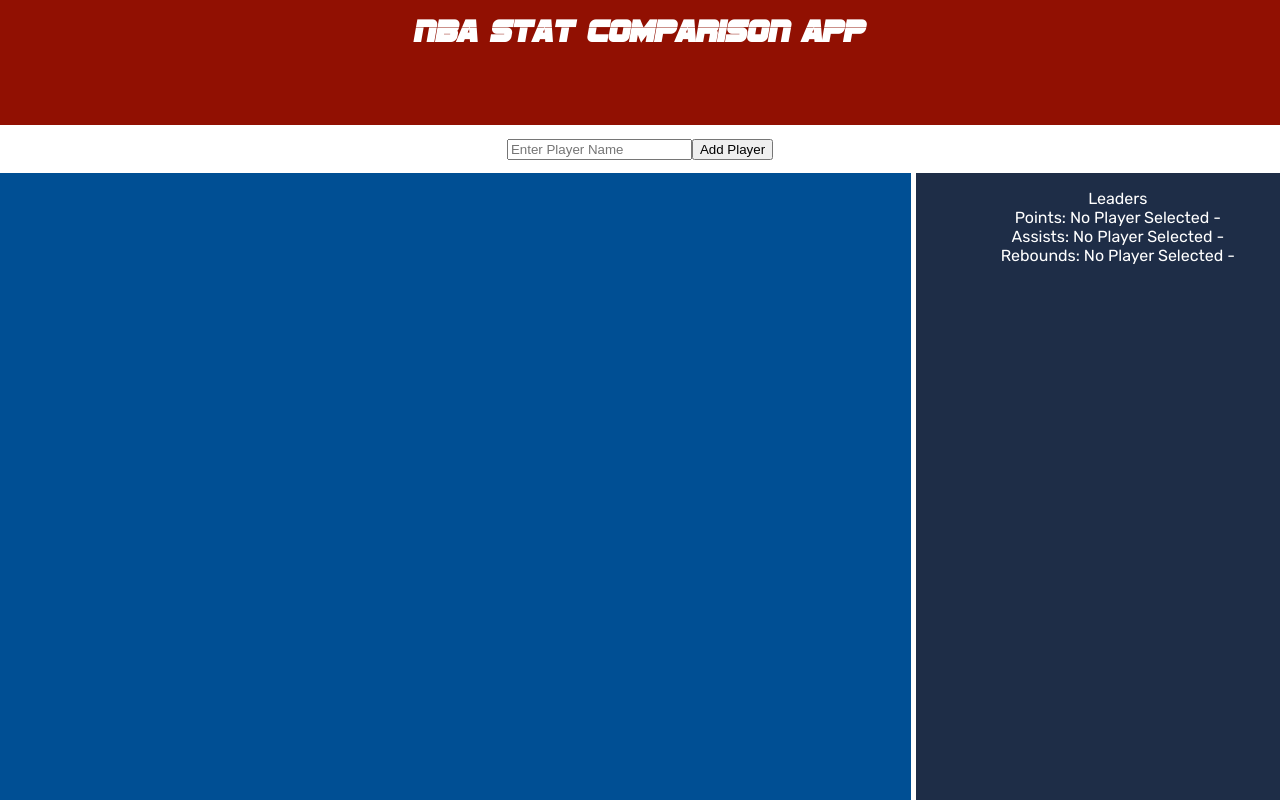
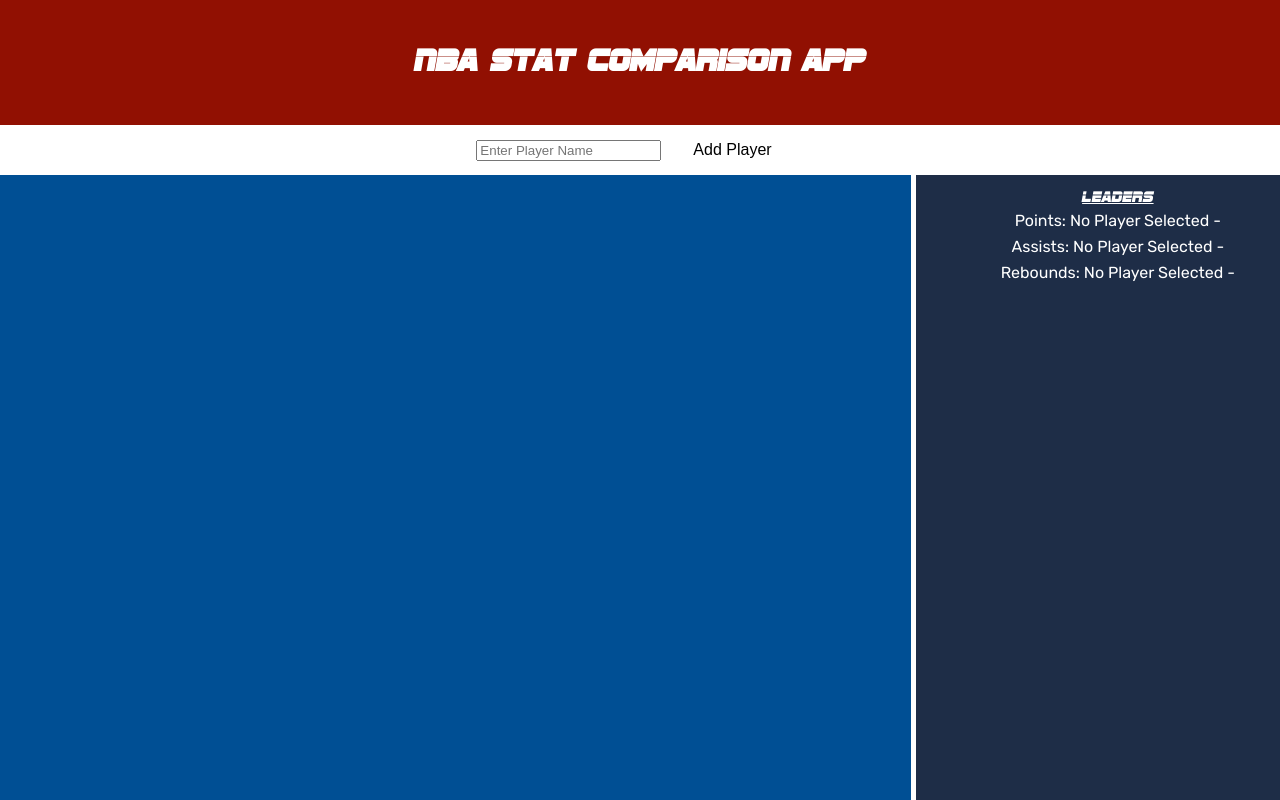
Before and after one commit to Cooper-Runstein/NBA-App-Learn-React, a React (Create React App) app: page / in a window 1280 px wide. Built offline with nearby package versions, Linux system fonts and the light colour scheme.

Commit message:
Get object update

```diff
--- a/src/App.css
+++ b/src/App.css
@@ -14,6 +14,51 @@
   grid-gap: 5px;
   min-height: 100vh;
 }
+
+.Title{
+  font-family: 'SFSportsNight', sans-serif;
+  text-decoration: underline;
+  margin-bottom: 10px;
+}
+
+button{
+  background: white;
+  color:black;
+  border:none;
+  position:relative;
+  height:40px;
+  font-size:1em;
+  padding:0 2em;
+  cursor:pointer;
+  transition:800ms ease all;
+  outline:none;
+}
+button:hover{
+  background:#fff;
+  color:#911002;
+}
+button:before,button:after{
+  content:'';
+  position:absolute;
+  top:0;
+  right:0;
+  height:2px;
+  width:0;
+  background: #911002;
+  transition:400ms ease all;
+}
+button:after{
+  right:inherit;
+  top:inherit;
+  left:0;
+  bottom:0;
+}
+button:hover:before,button:hover:after{
+  width:100%;
+  transition:800ms ease all;
+}
+
+
 /* Header */
 .App-header {
   font-family: SFSportsNight, sans-serif;
@@ -21,7 +66,14 @@
   color: white;
   grid-column-start: 1;
   grid-column-end: 3;
+  display:flex;
+  align-items: center;
+  justify-content: center;
+}
 
+h1{
+  padding: 0;
+  margin: 0;
 }
 
 .App-title {
@@ -49,6 +101,9 @@
   background-color: #1e2d47;
 }
 
+.Comparison ul li{
+  margin-bottom: 7px;
+}
 /* Player Section*/
 
 li {
--- a/src/App.js
+++ b/src/App.js
@@ -46,7 +46,9 @@
               pendingPlayer : ""})
               this.updateLeaderBoard()
           }
-            ).catch(()=> alert("That name did not get a response. Try only a last name if the problem presists"))
+            ).catch(()=> alert(`That name did not get a response.
+            Try only a last name if the problem presists.
+            Don't Enter Nicknames, i.e. use Stephen, not Steph Curry `))
       }else{
         alert("Invalid Name Entry, Please Try Again");
       }
--- a/src/Comparison.js
+++ b/src/Comparison.js
@@ -4,7 +4,7 @@
 const Comparison = props =>
     <div className="Comparison">
             <ul>
-                <li> Leaders </li>
+                <li className="Title"> Leaders </li>
                 <li>Points: {props.leaderBoard.ppg[0]} -{props.leaderBoard.ppg[1]}</li>
                 <li>Assists: {props.leaderBoard.apg[0]} -{props.leaderBoard.apg[1]}</li>
                 <li>Rebounds: {props.leaderBoard.ppg[0]} -{props.leaderBoard.ppg[1]}</li>
--- a/src/player.js
+++ b/src/player.js
@@ -4,12 +4,16 @@
 const Player = props =>
     <div className="Player-wrapper">
          <ul>
-            <li>{props.player.name} #{props.player.jersey}</li>
+            <li className="Title">{props.player.name} #{props.player.jersey}</li>
             <li>{props.player.city} - {props.player.team} </li>
             <li> {props.player.position} </li>
             <li>Points Per Game: {props.player.stats.ppg} </li>
             <li>Assists Per Game: {props.player.stats.apg} </li>
             <li>Rebounds Per Game: {props.player.stats.rpg} </li>
+            {/* <li>Points: {props.player.stats.rpg} </li>
+            <li>Three Point Percentage: {props.player.stats.rpg} </li>
+            <li>Rebounds Per Game: {props.player.stats.rpg} </li>
+            <li>Rebounds Per Game: {props.player.stats.rpg} </li> */}
         </ul>
         <button
             onClick={props.handleRemove}
--- a/src/request.js
+++ b/src/request.js
@@ -23,6 +23,11 @@
         let apg = rawPlayerStats.AstPerGame["#text"];
         let ppg = rawPlayerStats.PtsPerGame["#text"];
         let rpg = rawPlayerStats.RebPerGame["#text"];
+        let assists = rawPlayerStats.Ast["#text"];
+        let points = rawPlayerStats.Pts["#text"];
+        let blocks = rawPlayerStats.Blk["#text"];
+        let rebounds = rawPlayerStats.Reb["#text"];
+        let threepct = rawPlayerStats.Fg3PtPct["#text"];
 
         let playerObject = {
                 name : `${fName} ${lName}`,
@@ -34,12 +39,16 @@
                     season : '16-17',
                     ppg : ppg,
                     apg : apg,
-                    rpg : rpg
+                    rpg : rpg,
+                    assists : assists,
+                    points : points,
+                    blocks : blocks,
+                    rebounds : rebounds,
+                    threepct : threepct
                 }
             }
         playerObjects.push(playerObject);
         })
-        console.log(playerObjects);
         return playerObjects;
 }
 
@@ -52,10 +61,8 @@
     return fetch(url, {method:'GET',
     headers: headers,
     })
-    .then(response =>
-
-            response.json()
-        ).then(json => getPlayerObject(json))
+    .then(response => response.json()).
+    then(json => getPlayerObject(json))
 };
 
 export default request;
```
